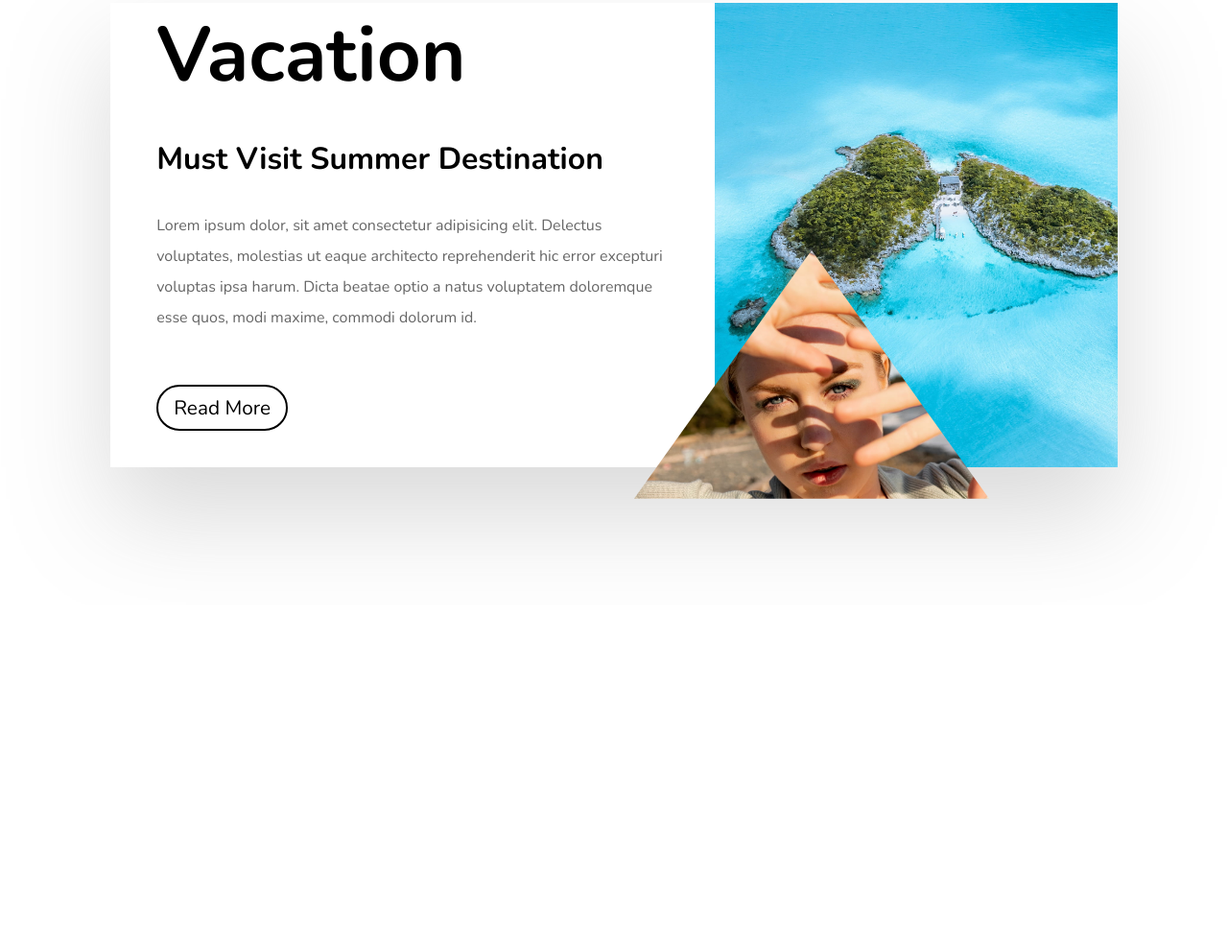
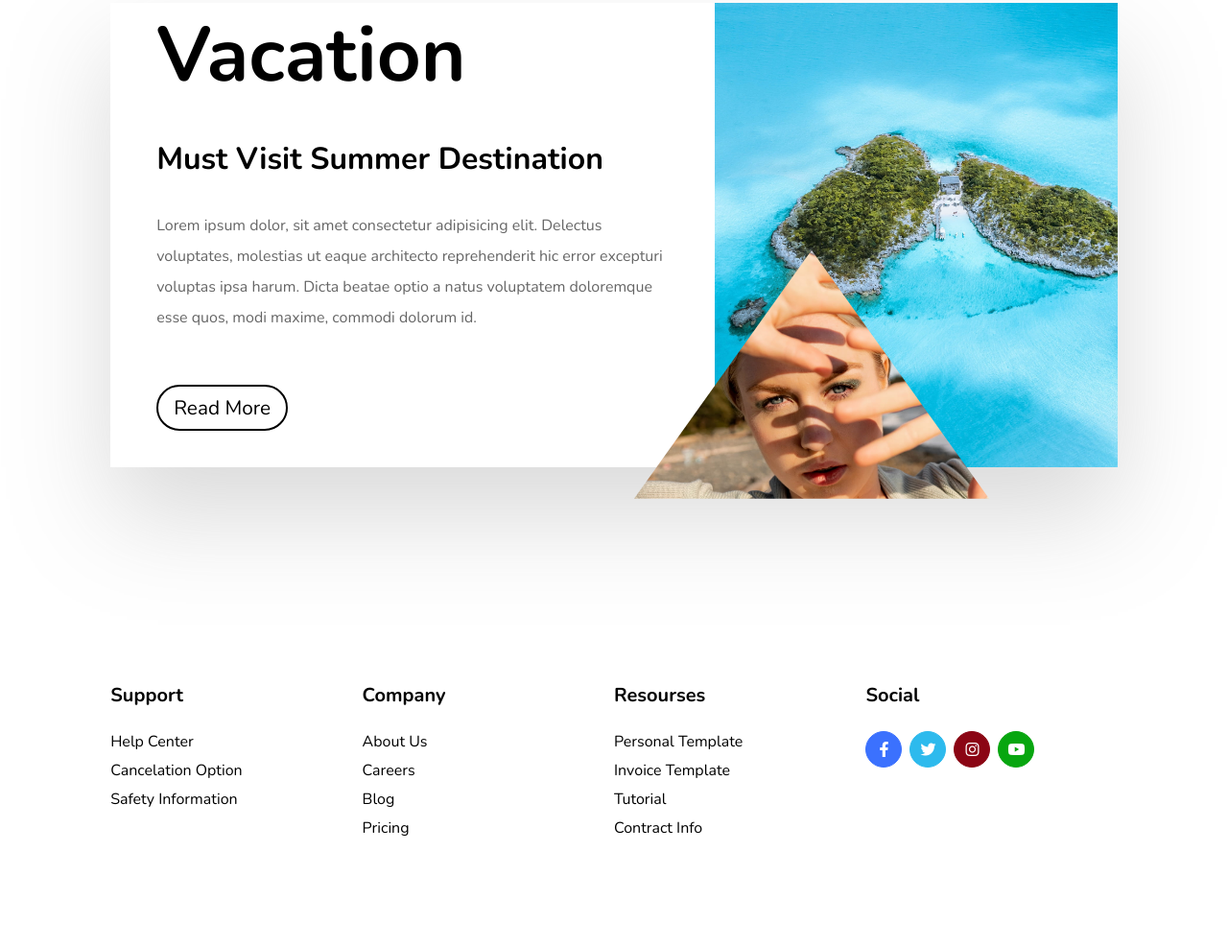
Before and after one commit to freetimezp/js-travel-03, a plain HTML site: page index.html in a window 1280 px wide. Shown: the part 3126-4112 px from the top of the page at 96% size. Before the commit the page ends 3757 px from the top, so only its background shows below. Drawn offline with nearby package versions, Linux system fonts and the light colour scheme.

Commit message:
09. js-travel-03. Footer section.

```diff
--- a/assets/css/style.css
+++ b/assets/css/style.css
@@ -579,6 +579,84 @@ header {
 
 /* destination end */
 
+/* footer start */
+.footer__items {
+    display: grid;
+    grid-template-columns: repeat(4, 1fr);
+    justify-content: center;
+}
+
+.footer__item {
+    display: flex;
+    flex-direction: column;
+    gap: 1.5rem;
+}
+
+.footer__title {
+    font-size: 1.25rem;
+    font-weight: bold;
+}
+
+.footer__links {
+    display: flex;
+    flex-direction: column;
+    row-gap: 0.5rem;
+}
+
+.footer__item:last-child .footer__links {
+    flex-direction: row;
+    column-gap: 0.5rem;
+}
+
+.footer__item:last-child .footer__link {
+    font-size: 1rem;
+    width: 38px;
+    height: 38px;
+    display: grid;
+    place-items: center;
+    padding: 5px;
+    border-radius: 50%;
+    color: var(--main-color);
+}
+
+.footer__item:last-child .footer__link:nth-of-type(1) {
+    border: 1px solid var(--main-color);
+    background-color: var(--main-color);
+    color: var(--white);
+}
+
+.footer__item:last-child .footer__link:nth-of-type(2) {
+    border: 1px solid #2dbaed;
+    background-color: #2dbaed;
+    color: var(--white);
+}
+
+.footer__item:last-child .footer__link:nth-of-type(3) {
+    border: 1px solid #8b0514;
+    background-color: #8b0514;
+    color: var(--white);
+}
+
+.footer__item:last-child .footer__link:nth-of-type(4) {
+    border: 1px solid #07a60f;
+    background-color: #07a60f;
+    color: var(--white);
+}
+
+.footer__link {
+    cursor: pointer;
+    transition: var(--main-transition);
+}
+
+.footer__link:hover {
+    transform: translateX(5px);
+}
+
+.footer__item:last-child .footer__link:hover {
+    transform: translateY(-5px);
+}
+
+/* footer end */
 
 
 /* responsive start */
@@ -635,6 +713,12 @@ header {
     }
 }
 
+@media (max-width: 999px) {
+    .footer__items {
+        grid-template-columns: repeat(3, 1fr);
+    }
+}
+
 @media (max-width: 767px) {
     .header__img {
         width: 50px;
@@ -674,6 +758,11 @@ header {
         bottom: -8rem;
         left: -2.25rem;
     }
+
+    .footer__items {
+        grid-template-columns: repeat(2, 1fr);
+        gap: 3rem;
+    }
 }
 
 @media (max-width: 600px) {
@@ -690,5 +779,26 @@ header {
     .heading span {
         font-size: 1.4rem;
     }
+
+    .footer__items {
+        grid-template-columns: repeat(1, 1fr);
+        row-gap: 1.5rem;
+    }
+
+    .footer__title {
+        font-size: 1.5rem;
+    }
+
+    .footer__link {
+        font-size: 1.2rem;
+    }
+
+    .footer__item:last-child {
+        text-align: center;
+    }
+
+    .footer__item:last-child .footer__links {
+        justify-content: center;
+    }
 }
 /* responsive end */
--- a/index.html
+++ b/index.html
@@ -266,6 +266,48 @@
   </section>
   <!-- End Destination Section -->
 
+  <!-- Start Footer Section -->
+  <footer class="footer container">
+    <div class="footer__items">
+      <div class="footer__item">
+        <div class="footer__title">Support</div>
+        <div class="footer__links">
+          <div class="footer__link">Help Center</div>
+          <div class="footer__link">Cancelation Option</div>
+          <div class="footer__link">Safety Information</div>
+        </div>
+      </div>
+      <div class="footer__item">
+        <div class="footer__title">Company</div>
+        <div class="footer__links">
+          <div class="footer__link">About Us</div>
+          <div class="footer__link">Careers</div>
+          <div class="footer__link">Blog</div>
+          <div class="footer__link">Pricing</div>
+        </div>
+      </div>
+      <div class="footer__item">
+        <div class="footer__title">Resourses</div>
+        <div class="footer__links">
+          <div class="footer__link">Personal Template</div>
+          <div class="footer__link">Invoice Template</div>
+          <div class="footer__link">Tutorial</div>
+          <div class="footer__link">Contract Info</div>
+        </div>
+      </div>
+      <div class="footer__item">
+        <div class="footer__title">Social</div>
+        <div class="footer__links">
+          <div class="footer__link fa-brands fa-facebook-f"></div>
+          <div class="footer__link fa-brands fa-twitter"></div>
+          <div class="footer__link fa-brands fa-instagram"></div>
+          <div class="footer__link fa-brands fa-youtube"></div>
+        </div>
+      </div>
+    </div>
+  </footer>
+  <!-- End Footer Section -->
+
 
   <!-- Js File Link -->
   <script src="assets/js/main.js"></script>
```
